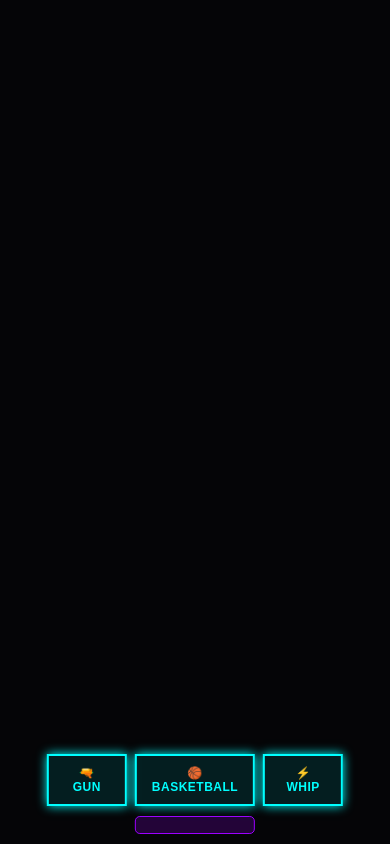
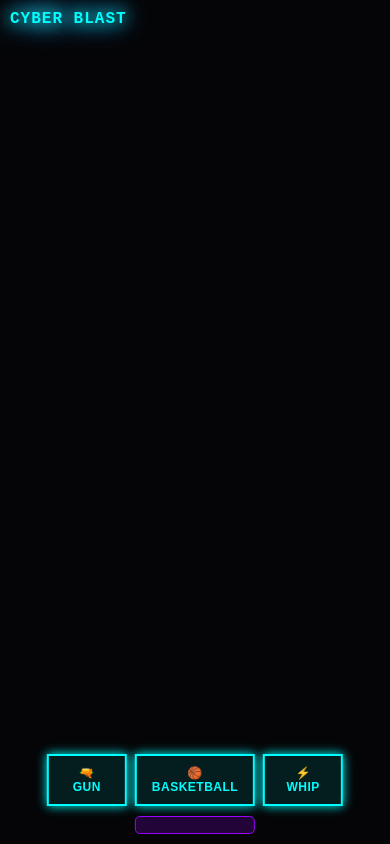
Before and after one commit to windyinwind/cyber-blast, a website built with Vite: page index.html in a window 390 px wide. Built offline with nearby package versions, Linux system fonts and the light colour scheme.

Commit message:
Add site name

```diff
--- a/index.html
+++ b/index.html
@@ -21,6 +21,9 @@
   <!-- Three.js 渲染容器 -->
   <div id="app"></div>
 
+  <!-- App Name -->
+  <h1 id="app-name">CYBER BLAST</h1>
+
   <!-- UI 控制面板 -->
   <div id="ui-container">
     <div id="mode-selector">
--- a/src/style.css
+++ b/src/style.css
@@ -115,6 +115,44 @@ body {
   min-width: 200px;
 }
 
+#app-name {
+  position: fixed;
+  top: 20px;
+  left: 20px;
+  z-index: 100;
+  margin: 0;
+  font-size: 32px;
+  font-weight: bold;
+  letter-spacing: 4px;
+  color: var(--cyber-cyan);
+  text-shadow:
+    0 0 10px var(--cyber-cyan),
+    0 0 20px var(--cyber-cyan),
+    0 0 30px var(--cyber-cyan),
+    0 0 40px var(--cyber-magenta);
+  animation: glow 2s ease-in-out infinite alternate;
+  user-select: none;
+  pointer-events: none;
+}
+
+@keyframes glow {
+  from {
+    text-shadow:
+      0 0 10px var(--cyber-cyan),
+      0 0 20px var(--cyber-cyan),
+      0 0 30px var(--cyber-cyan),
+      0 0 40px var(--cyber-magenta);
+  }
+  to {
+    text-shadow:
+      0 0 20px var(--cyber-cyan),
+      0 0 30px var(--cyber-cyan),
+      0 0 40px var(--cyber-cyan),
+      0 0 50px var(--cyber-magenta),
+      0 0 60px var(--cyber-magenta);
+  }
+}
+
 /* Mobile optimizations */
 @media (max-width: 768px) {
   #ui-container {
@@ -145,6 +183,13 @@ body {
     /* Slightly more visible on mobile for debugging */
     opacity: 0.4;
   }
+
+  #app-name {
+    top: 10px;
+    left: 10px;
+    font-size: 20px;
+    letter-spacing: 2px;
+  }
 }
 
 /* Extra small mobile devices */
@@ -159,6 +204,11 @@ body {
   #status-display {
     font-size: 11px;
     min-width: 120px;
+  }
+
+  #app-name {
+    font-size: 16px;
+    letter-spacing: 1px;
   }
 }
 
```
